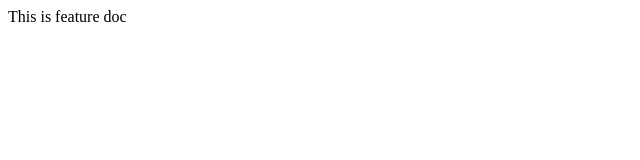
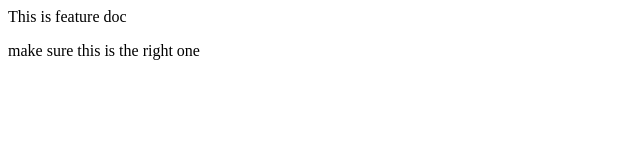
Before and after one commit to sumkun/Github-Demo, a plain HTML site: page index.html in a window 1280 px wide. Shown: the whole page, without its empty margins (0-640 px from the left). Drawn offline with Linux system fonts and the light colour scheme.

Commit message:
little change

```diff
--- a/index.html
+++ b/index.html
@@ -8,5 +8,7 @@
 <body>
     This is feature doc
     </p>
+
+    make sure this is the right one
 </body>
 </html>
```
